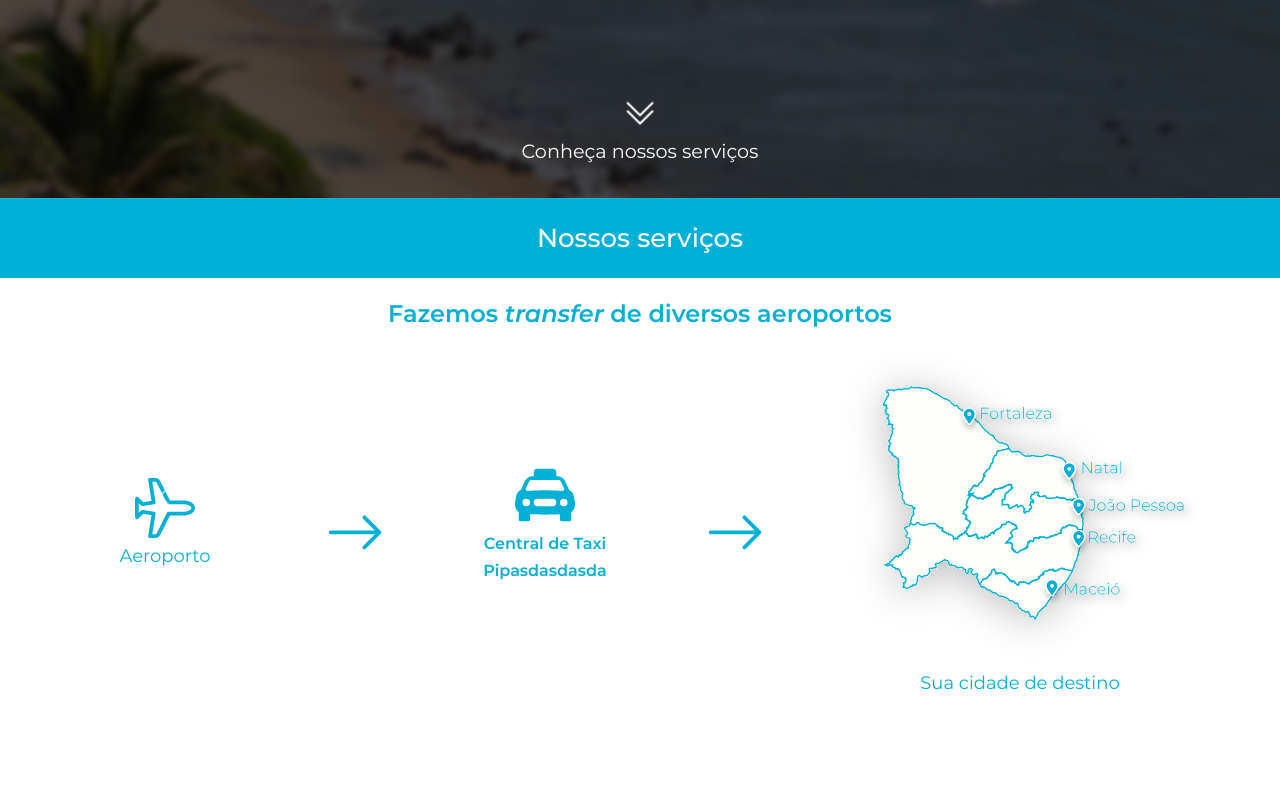
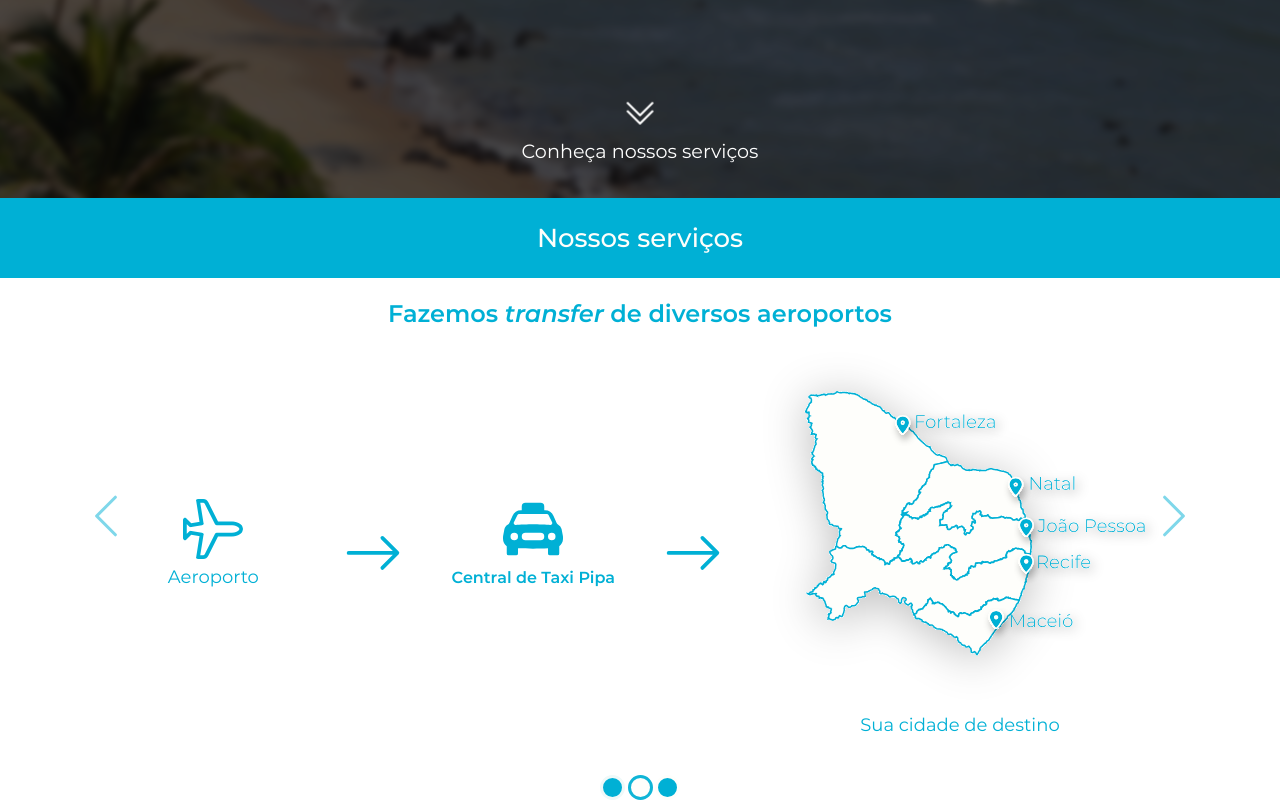
Before and after one commit to marcos-arthur/central-de-taxi-pipa, a Next.js app: page / in a window 1280 px wide. Shown: the part 602-1402 px from the top of the page. Before the commit the page ends 1315 px from the top, so only its background shows below. Built offline with nearby package versions, Linux system fonts and the light colour scheme.

Commit message:
Indicadores do carrosel

```diff
--- a/src/app/components/ServicesCarousel/ServicesCarousel.js
+++ b/src/app/components/ServicesCarousel/ServicesCarousel.js
@@ -1,33 +1,25 @@
 'use client'
 
-import { useState } from "react"
+import { useEffect, useState } from "react"
 import { Row, Col, Carousel } from "react-bootstrap"
-import { Airplane, ArrowRight, TaxiFrontFill } from "react-bootstrap-icons"
+import { Airplane, ArrowRight, ChevronLeft, ChevronRight, TaxiFrontFill } from "react-bootstrap-icons"
 import Image from "next/image"
 
 import styles from './styles.module.css'
 
 import map from "./../../../../public/assets/svg/map.svg"
 
-export default function ServicesCarousel(){
-    const [index, setIndex] = useState(0);
-
-    const handleSelect = (selectedIndex, e) =>{
-        setIndex(selectedIndex);
-    }
-
-    return(
-        <Carousel activeIndex={index} onSelect={handleSelect}>
-            <Carousel.Item >
+const SERVICES_LIST = [
+    <>
         <h2 className={styles.serviceTypeHeader}>Fazemos <span>transfer</span> de diversos aeroportos</h2>
         <Row>
-                    <Col xs={12} md={2} className={"text-center d-flex align-items-center justify-content-center"} >
+            <Col xs={12} md={{span: 2, offset: 1}} className={"text-center d-flex align-items-center justify-content-center"} >
                 <div >
                     <Airplane size={60} color={"#00B0D5"} className={styles.planeIcon}/>
                     <p className={styles.iconLabelText}>Aeroporto</p>
                 </div>
             </Col>
-                    <Col xs={12} md="2" className={"text-center"}>
+            <Col xs={12} md="1" className={"text-center"}>
                 <ArrowRight size={60} color={"#00B0D5"} className={"h-100"}/>
             </Col>
             <Col xs={12} md="2" className={"text-center d-flex align-items-center justify-content-center"}>
@@ -36,7 +28,7 @@ export default function ServicesCarousel(){
                     <p className={styles.iconLabelText}><span>Central de Taxi Pipa</span></p>
                 </div>
             </Col>
-                    <Col xs={12} md="2" className={"text-center "}>
+            <Col xs={12} md="1" className={"text-center "}>
                 <ArrowRight size={60} color={"#00B0D5"} className={"h-100"}/>
             </Col>
             <Col xs={12} md="4" className={"text-center"}>
@@ -49,27 +41,26 @@ export default function ServicesCarousel(){
                 <p className={styles.iconLabelText}>Sua cidade de destino</p>
             </Col>
         </Row>
-                </Carousel.Item>
-
-                <Carousel.Item >
+    </>,
+    <>
         <h2 className={styles.serviceTypeHeader}>Fazemos <span>transfer</span> de diversos aeroportos</h2>
         <Row>
-                    <Col xs={12} md={2} className={"text-center d-flex align-items-center justify-content-center"} >
+            <Col xs={12} md={{span: 2, offset: 1}} className={"text-center d-flex align-items-center justify-content-center"} >
                 <div >
                     <Airplane size={60} color={"#00B0D5"} className={styles.planeIcon}/>
                     <p className={styles.iconLabelText}>Aeroporto</p>
                 </div>
             </Col>
-                    <Col xs={12} md="2" className={"text-center"}>
+            <Col xs={12} md="1" className={"text-center"}>
                 <ArrowRight size={60} color={"#00B0D5"} className={"h-100"}/>
             </Col>
             <Col xs={12} md="2" className={"text-center d-flex align-items-center justify-content-center"}>
                 <div>
                     <TaxiFrontFill size={60} color={"#00B0D5"}/>
-                        <p className={styles.iconLabelText}><span>Central de Taxi Pipasdasdasda</span></p>
+                    <p className={styles.iconLabelText}><span>Central de Taxi Pipa</span></p>
                 </div>
             </Col>
-                    <Col xs={12} md="2" className={"text-center "}>
+            <Col xs={12} md="1" className={"text-center "}>
                 <ArrowRight size={60} color={"#00B0D5"} className={"h-100"}/>
             </Col>
             <Col xs={12} md="4" className={"text-center"}>
@@ -82,7 +73,68 @@ export default function ServicesCarousel(){
                 <p className={styles.iconLabelText}>Sua cidade de destino</p>
             </Col>
         </Row>
+    </>,
+    <>
+        <h2 className={styles.serviceTypeHeader}>Fazemos <span>transfer</span> de diversos aeroportos</h2>
+        <Row>
+            <Col xs={12} md={{span: 2, offset: 1}} className={"text-center d-flex align-items-center justify-content-center"} >
+                <div >
+                    <Airplane size={60} color={"#00B0D5"} className={styles.planeIcon}/>
+                    <p className={styles.iconLabelText}>Aeroporto</p>
+                </div>
+            </Col>
+            <Col xs={12} md="1" className={"text-center"}>
+                <ArrowRight size={60} color={"#00B0D5"} className={"h-100"}/>
+            </Col>
+            <Col xs={12} md="2" className={"text-center d-flex align-items-center justify-content-center"}>
+                <div>
+                    <TaxiFrontFill size={60} color={"#00B0D5"}/>
+                    <p className={styles.iconLabelText}><span>Central de Taxi Pipa</span></p>
+                </div>
+            </Col>
+            <Col xs={12} md="1" className={"text-center "}>
+                <ArrowRight size={60} color={"#00B0D5"} className={"h-100"}/>
+            </Col>
+            <Col xs={12} md="4" className={"text-center"}>
+                <Image
+                    src={map}
+                    alt="logo da Central taxi pipa"
+                    quality={100}
+                    className={styles.mapImage}
+                />
+                <p className={styles.iconLabelText}>Sua cidade de destino</p>
+            </Col>
+        </Row>
+    </>,
+]
+
+export default function ServicesCarousel(){
+    const SIZE = 3;
+
+    const [index, setIndex] = useState(0);
+    const [currentIndex, setCurrentIndex] = useState(0);
+
+    const handleSelect = (selectedIndex, e) =>{
+        console.log(selectedIndex)
+        setIndex(selectedIndex);
+    }
+
+    return(
+        <>
+            <Carousel variant="dark" className={styles.myCarousel} activeIndex={index} onSelect={handleSelect} indicators={false} touch={true} prevIcon={<ChevronLeft size={50} color={"#00B0D5"}/>} nextIcon={<ChevronRight size={50} color={"#00B0D5"}/>}>
+                {SERVICES_LIST.map((item, key) =>
+                    <Carousel.Item key={key}>
+                        {item}
                     </Carousel.Item>
+                )}
             </Carousel>
+            <div className={`${styles.carousel_indicators} d-flex justify-content-center`}>
+                <div className="d-flex justify-content-between">
+                    {SERVICES_LIST.map((item, key) =>
+                        <div key={key} className={index === key ? `${styles.circle} ${styles.active}` : styles.circle} onClick={(e) => handleSelect(key, e)}></div>
+                    )}
+                </div>
+            </div>
+        </>
     )
 }
--- a/src/app/components/ServicesCarousel/styles.module.css
+++ b/src/app/components/ServicesCarousel/styles.module.css
@@ -33,3 +33,34 @@
   width: 100%;
   height: unset;
 }
+
+.myCarousel{
+  margin-bottom: 20px;
+}
+
+.carousel_indicators > div:first-child{
+  width: 10vh;
+}
+
+.circle{
+  width: 25px;
+  height: 25px;
+  -webkit-border-radius: 25px;
+  -moz-border-radius: 25px;
+  border-radius: 25px;
+  border: solid;
+  border-color: #FEFEFB;
+  background: #00B0D5;
+
+  transition: background-color 1s ease;
+  transition: border-color 1s ease;
+}
+
+.circle:hover{
+  cursor: pointer;
+}
+
+.active{
+  border-color: #00B0D5;
+  background: #FEFEFB;
+}
--- a/src/app/page.js
+++ b/src/app/page.js
@@ -102,7 +102,7 @@ export default function teste(){
             <header className={styles.sectionHeader}>
               <h2 className={styles.sectionHeaderText}>Nossos serviços</h2>
             </header>
-            <Container className={"carousel slide"}>
+            <Container className="carousel slide mb-5" fluid>
               <ServicesCarousel/>
             </Container>
 
```
Lines whose indentation alone changed are shown as unchanged.
